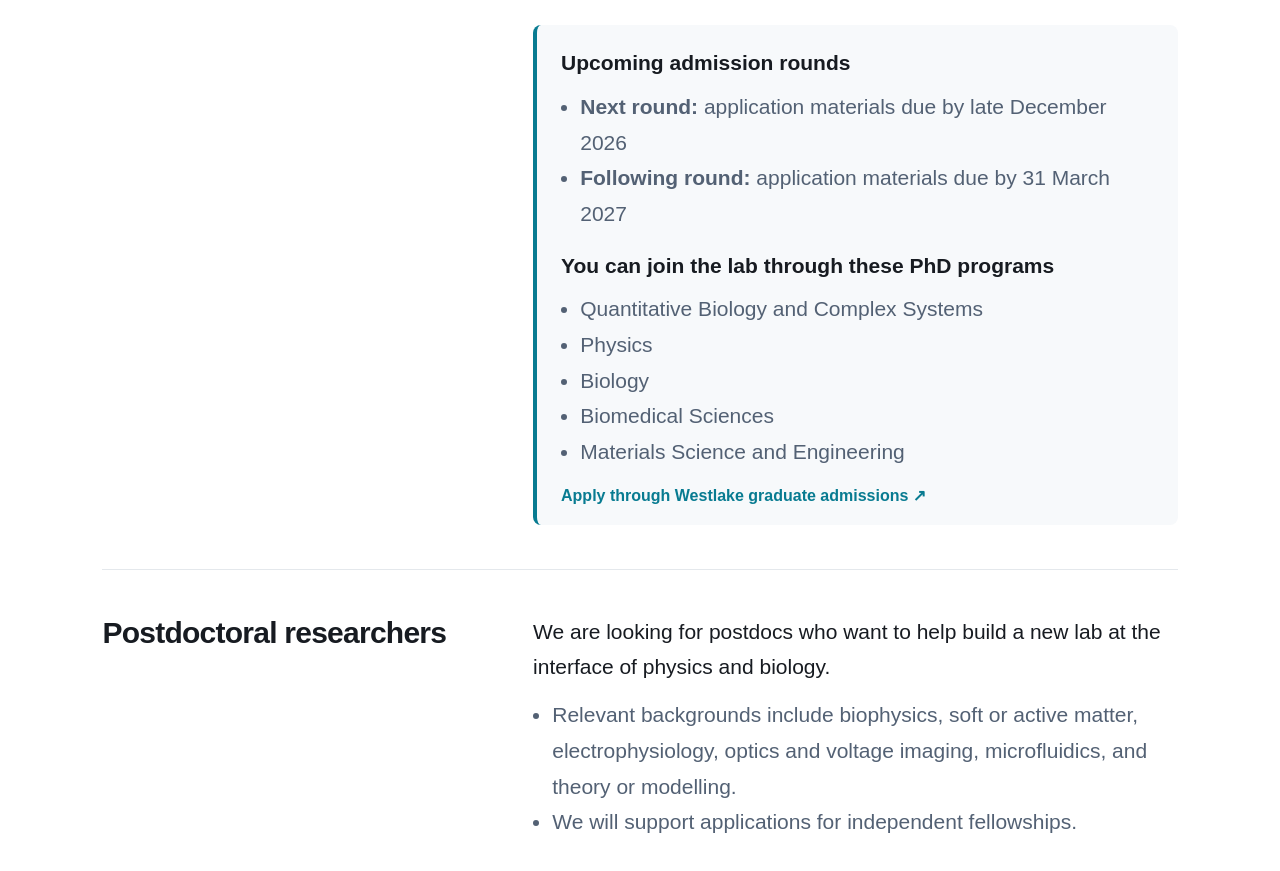
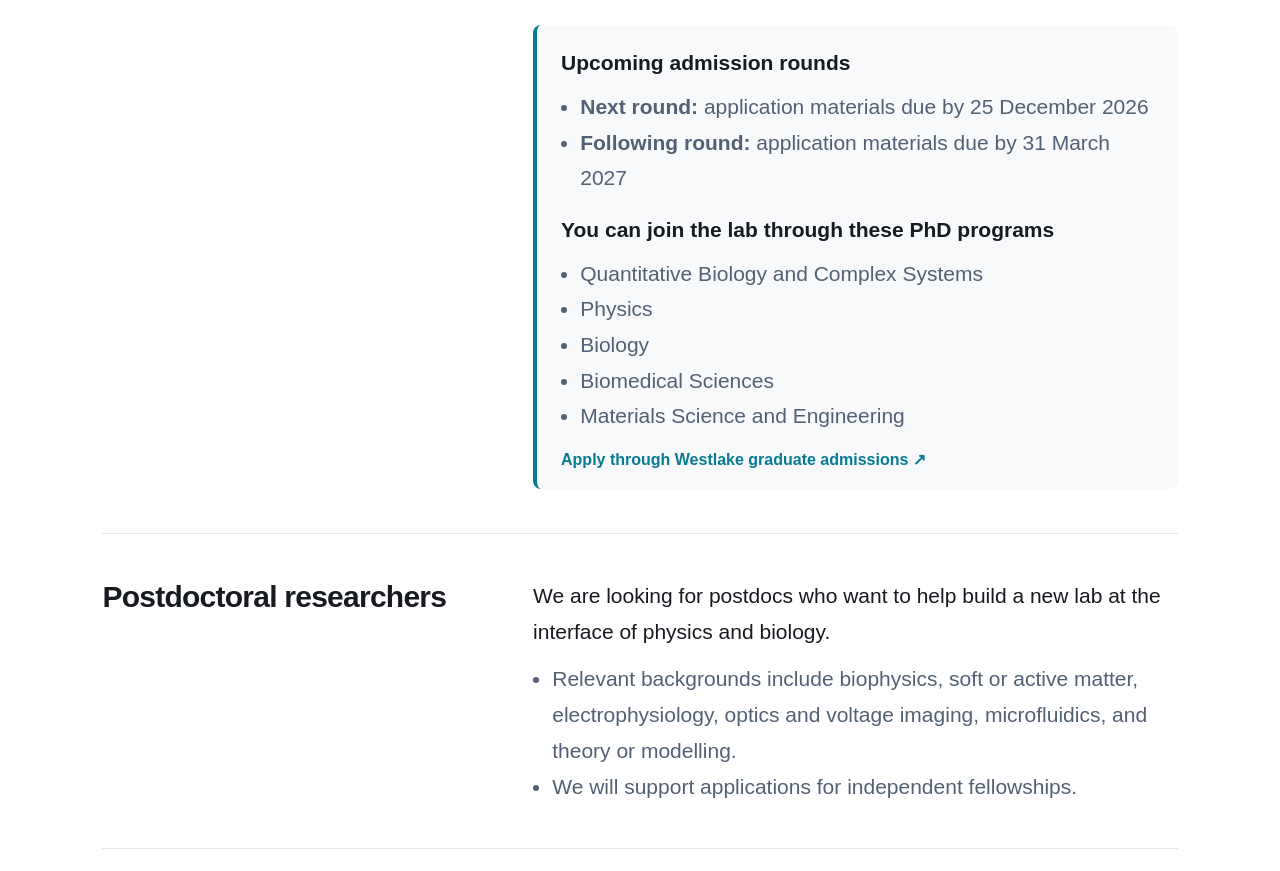
Before and after one commit to jinghui-liu/lab-website-astro, an Astro site: page /join in a window 1280 px wide. Shown: the part 925-1796 px from the top of the page. Built offline with nearby package versions, Linux system fonts and the light colour scheme; Astro itself is replaced by a stand-in of ours.

Commit message:
Join page: next PhD round due 25 December 2026

```diff
--- a/src/pages/join.astro
+++ b/src/pages/join.astro
@@ -18,7 +18,7 @@ const programs = [
 
 // TODO: verify these dates against the official admissions page each cycle.
 const phdRounds = [
-  { label: "Next round", detail: "application materials due by late December 2026" },
+  { label: "Next round", detail: "application materials due by 25 December 2026" },
   { label: "Following round", detail: "application materials due by 31 March 2027" },
 ];
 
```
